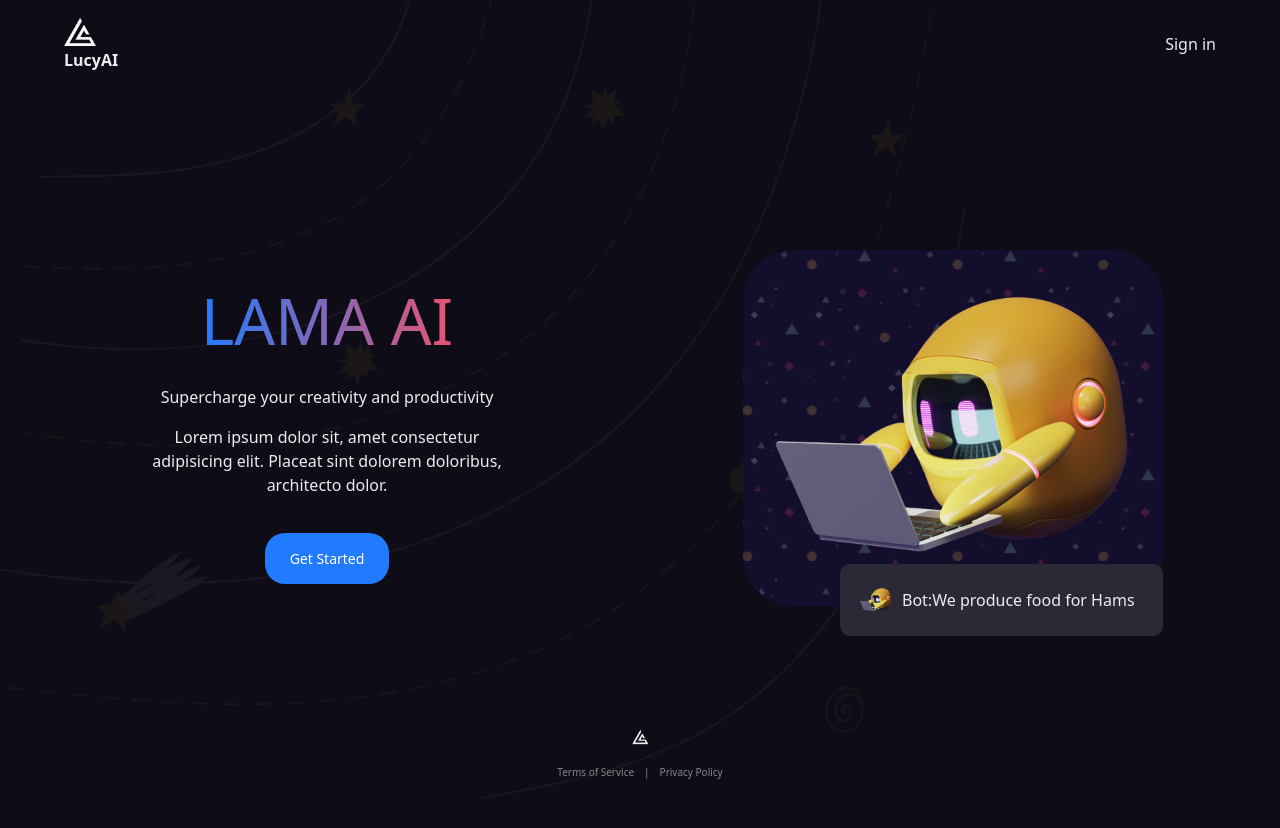
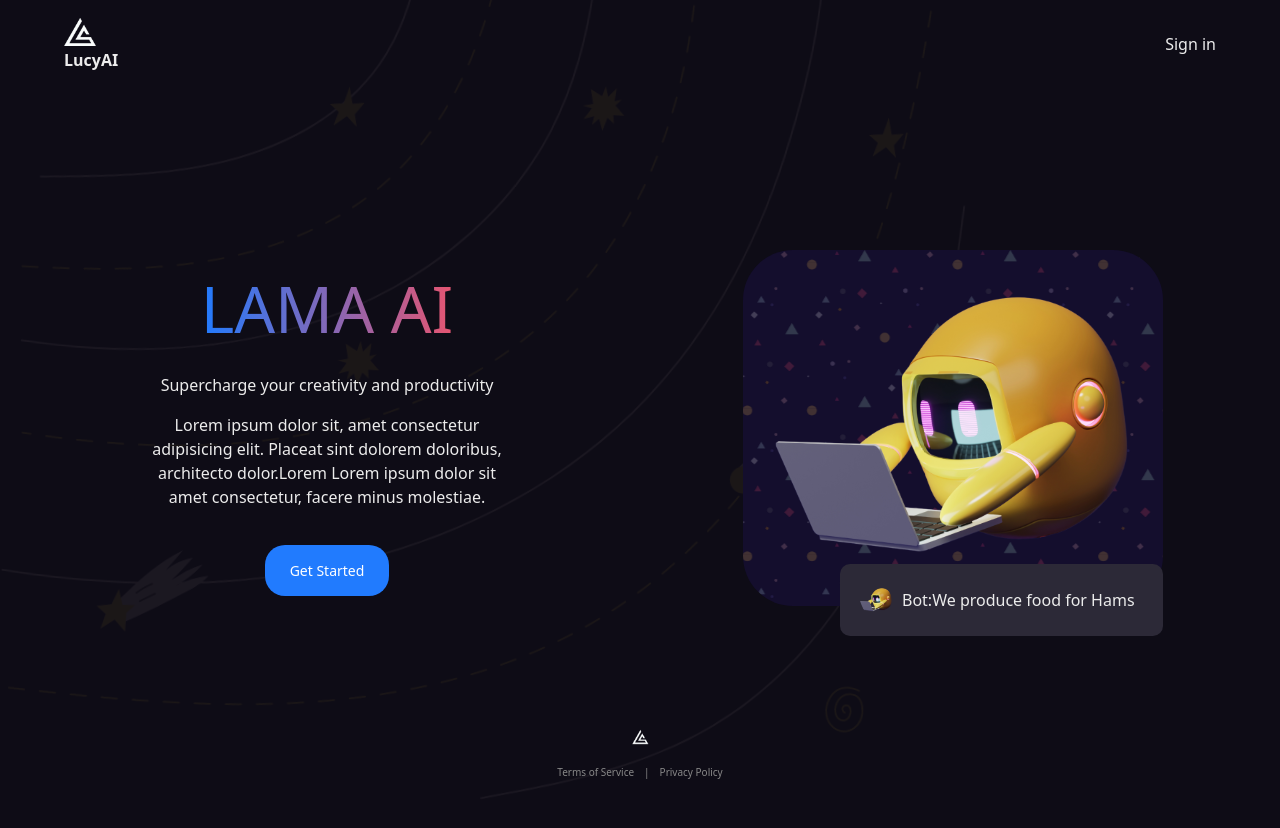
Before and after one commit to luckysinghnegi/Lucy_ChatBot_AI, a React (Vite) app in the folder Frontend/: page / in a window 1280 px wide. Built offline with nearby package versions, Linux system fonts and the light colour scheme; no server answers.

Commit message:
vercel url added with some same

```diff
--- a/Frontend/src/routes/HomePage/HomePage.jsx
+++ b/Frontend/src/routes/HomePage/HomePage.jsx
@@ -14,7 +14,8 @@ const Homepage = () => {
         <h2>Supercharge your creativity and productivity</h2>
         <h3>
           Lorem ipsum dolor sit, amet consectetur adipisicing elit. Placeat sint
-          dolorem doloribus, architecto dolor.
+          dolorem doloribus, architecto dolor.Lorem Lorem ipsum dolor sit amet consectetur,
+          facere minus molestiae.
         </h3>
         <Link to="/dashboard">Get Started</Link>
       </div>
```
Also changed, not shown: 1 other file (tests, documents, lock files or other folders).
